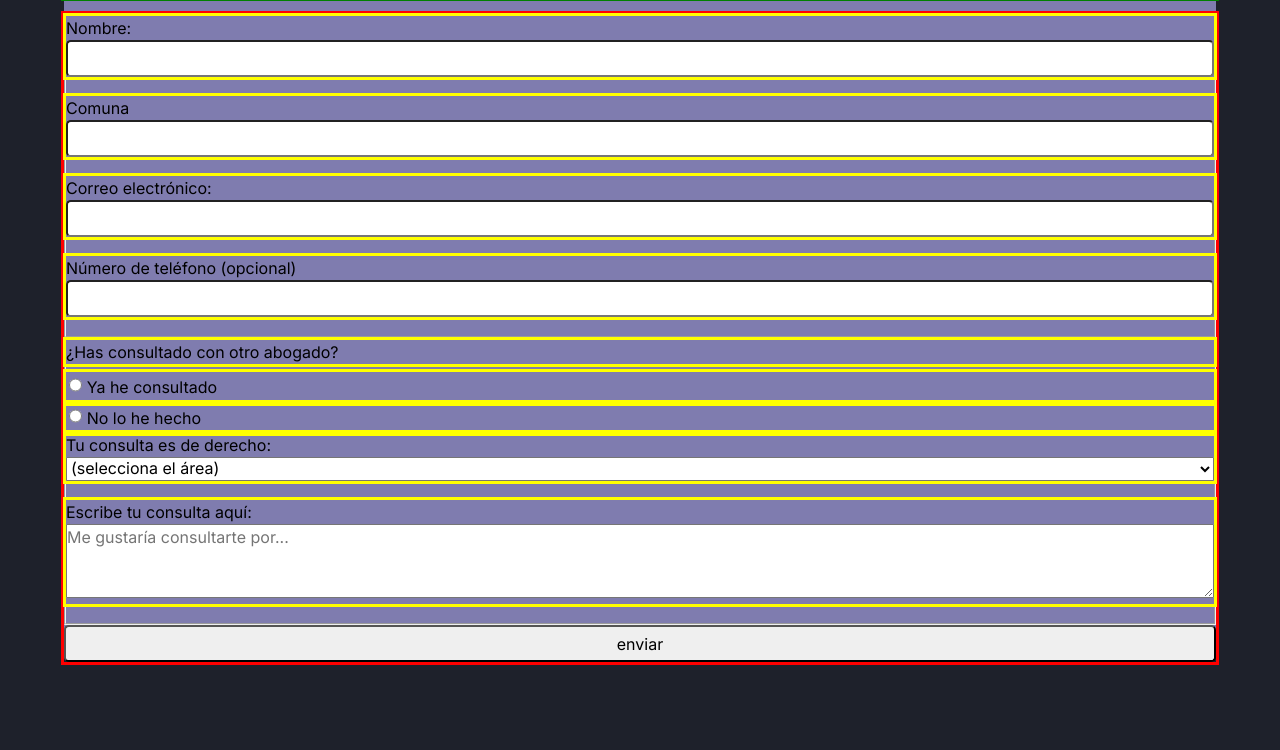
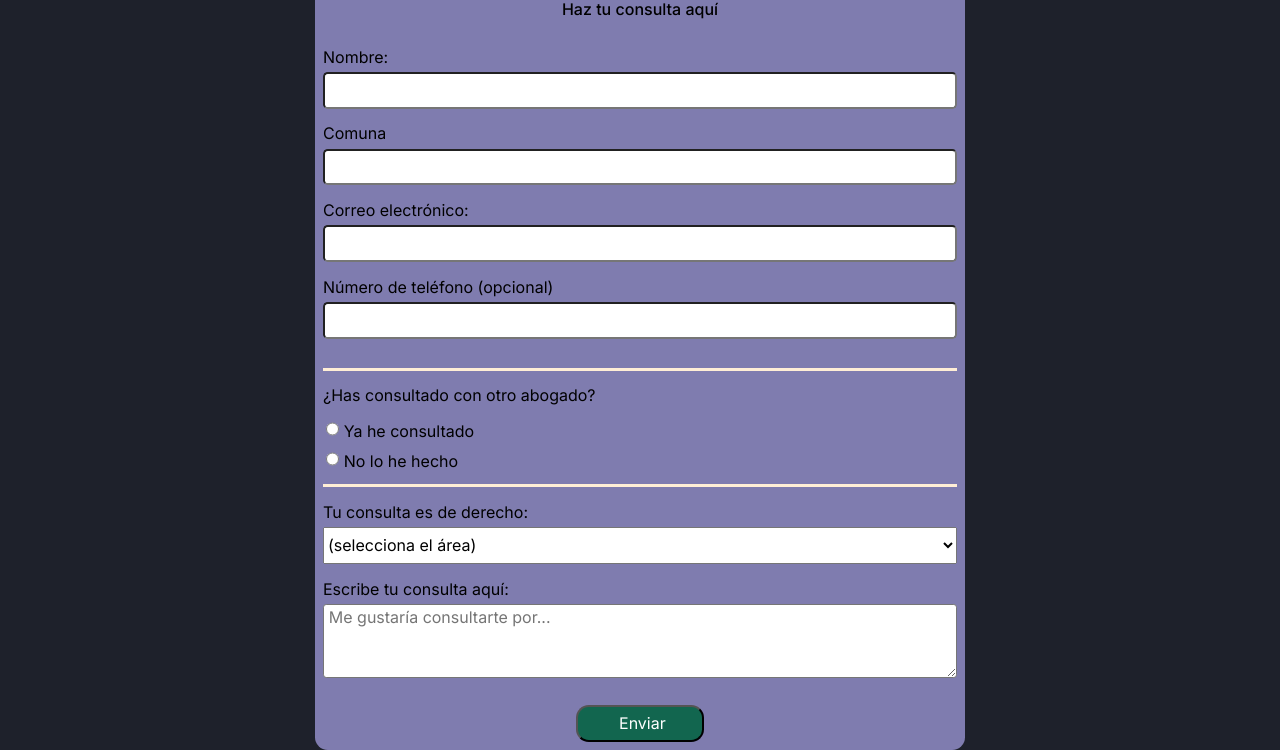
Before and after one commit to sebadev27/fcc_survey, a website built with Vite: page fcc-survey-project/index.html in a window 1280 px wide. Shown: the part 93-843 px from the top of the page. Before the commit the page ends 816 px from the top, so only its background shows below. Built offline with nearby package versions, Linux system fonts and the light colour scheme.

Commit message:
done, but I had to make changes to comply with FCC

```diff
--- a/fcc-survey-project/index.html
+++ b/fcc-survey-project/index.html
@@ -15,7 +15,7 @@
   <body>
     <div class="container">
       <h1>Formulario de contacto</h1>
-      <p class="subtitle">Me comunicaré contigo a la brevedad.</p>
+      <p class="subtitle">Haz tu consulta aquí</p>
       <form action="'https://register-demo.freecodecamp.org'">
         <fieldset>
           <label
@@ -42,7 +42,7 @@
             ><input type="radio" name="consult-lawyer" class="radio-btn" /> No
             lo he hecho</label
           >
-          <label
+          <label class="select-title"
             >Tu consulta es de derecho:
             <select name="referrer" class="select-area">
               <option value="">(selecciona el área)</option>
@@ -63,7 +63,7 @@
             ></textarea>
           </label>
         </fieldset>
-        <input type="submit" value="enviar" />
+        <input type="submit" value="Enviar" class="btn-enviar" />
       </form>
     </div>
   </body>
--- a/fcc-survey-project/sass/main.scss
+++ b/fcc-survey-project/sass/main.scss
@@ -1,3 +1,3 @@
-@import 'partials/base';
-@import 'partials/layout';
-@import 'partials/components';
+@import "partials/base";
+@import "partials/layout";
+@import "partials/components";
--- a/fcc-survey-project/sass/partials/_layout.scss
+++ b/fcc-survey-project/sass/partials/_layout.scss
@@ -1,42 +1,47 @@
 // Este el partial del Layout, ej. containers y el sistema de grid //
 
+html,
 body {
   width: 100vw;
+  max-height: 100vh;
   background-color: $background-color;
   color: black;
   font-family: $font-family;
   font-size: $font-size-text;
   font-style: $fw-Regular-400;
+  padding-top: 0.2rem;
 }
 
 .container {
   width: 90vw;
+  max-width: 650px;
   height: auto;
   position: relative;
   justify-content: center;
   align-self: center;
   background-color: $primary-color;
   margin: 1rem auto;
-  border-radius: 0.5rem;
+  padding-bottom: 0.5rem;
+  border-radius: 0.8rem;
 }
 
 h1 {
-  @include cuadro-rojo;
+  display: block;
   padding: 0;
   text-align: center;
   font-size: $font-size-title;
-  font-weight: $fw-ExtraBold-800;
+  font-weight: $fw-Bold-700;
+  margin-top: 1.2rem;
+  padding-top: 0.8rem;
 }
 
 .subtitle {
-  @include cuadro-verde;
   text-align: center;
   margin-top: 0.5rem;
   font-weight: $fw-Medium-500;
 }
 
 form {
-  @include cuadro-rojo;
   margin-top: 1rem;
   width: 100%;
 }
@@ -44,8 +49,8 @@ form {
 fieldset {
   position: relative;
   width: 100%;
-  padding: 0;
-  margin: 0;
+  padding: 0.5rem;
+  border: none;
 }
 
 label,
@@ -53,16 +58,14 @@ input {
   position: relative;
   display: block;
   width: 100%;
-  margin-bottom: 1.2rem;
-}
-
-label {
-  @include cuadro-amarillo;
+  margin-bottom: 0.8rem;
 }
 
 input {
   border-radius: 0.3rem;
   height: 2.3rem;
+  margin-top: 0.2rem;
+  padding-left: 0.3rem;
 }
 
 select {
@@ -77,8 +80,9 @@ p {
 }
 
 .otro-abogado {
+  border-top: 0.2rem solid $secondary-color;
+  padding-top: 0.8rem;
   margin-bottom: 0.5rem;
-  @include cuadro-amarillo;
 }
 
 .otro-abogado-opciones {
@@ -97,13 +101,23 @@ p {
 .select-area,
 option {
   width: 100%;
+  height: 2.3rem;
+  margin-top: 0.2rem;
   position: relative;
-  width: 100%;
+}
+
+.select-title {
+  padding-top: 0.8rem;
+  margin-top: 0.5rem;
+  border-top: 0.2rem solid $secondary-color;
 }
 
 textarea {
   position: relative;
   width: 100%;
+  margin-top: 0.2rem;
+  border-radius: 0.2rem;
+  padding-left: 0.3rem;
 }
 
 //
@@ -111,3 +125,26 @@ textarea {
 input[type="number"] {
   -moz-appearance: textfield;
 }
+
+.btn-enviar {
+  position: relative;
+  width: 8rem;
+  background-color: $third-color;
+  color: white;
+  margin: auto;
+  border-radius: 0.8rem;
+  text-decoration: none;
+  transition-duration: 0.3s;
+}
+
+input[type="submit"]:hover {
+  background-color: $secondary-color;
+  color: $background-color;
+  border: solid 0.1rem white;
+}
+
+input[type="submit"]:focus {
+  background-color: $primary-color;
+  color: $background-color;
+  border: solid 0.1rem white;
+}
```
Also changed, not shown: fcc-survey-project/sass/partials/_components.scss (line endings or trailing spaces), fcc-survey-project/style.css, 1 other file.
